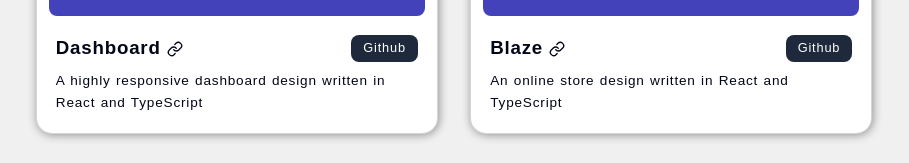
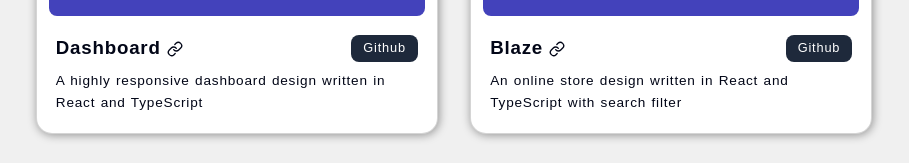
Before and after one commit to Gblnn/portfolio, a React (Vite) app: page / in a window 1280 px wide. Shown: the part 1591-1754 px from the top of the page, without its empty margins (186-1095 px from the left). Built offline with nearby package versions, Linux system fonts and the light colour scheme; a web font is replaced by a local one.

Commit message:
Update home.tsx

```diff
--- a/src/pages/home.tsx
+++ b/src/pages/home.tsx
@@ -48,7 +48,7 @@
 
                             <Project img="/dashboard.png" title="Dashboard" link="https://dashboard-nine.netlify.app" desc="A highly responsive dashboard design written in React and TypeScript"/>
 
-                            <Project img="/blaze-page.png" title="Blaze" desc="An online store design written in React and TypeScript"/>
+                            <Project img="/blaze-page.png" title="Blaze" desc="An online store design written in React and TypeScript with search filter"/>
 
                         </div>
 
```
